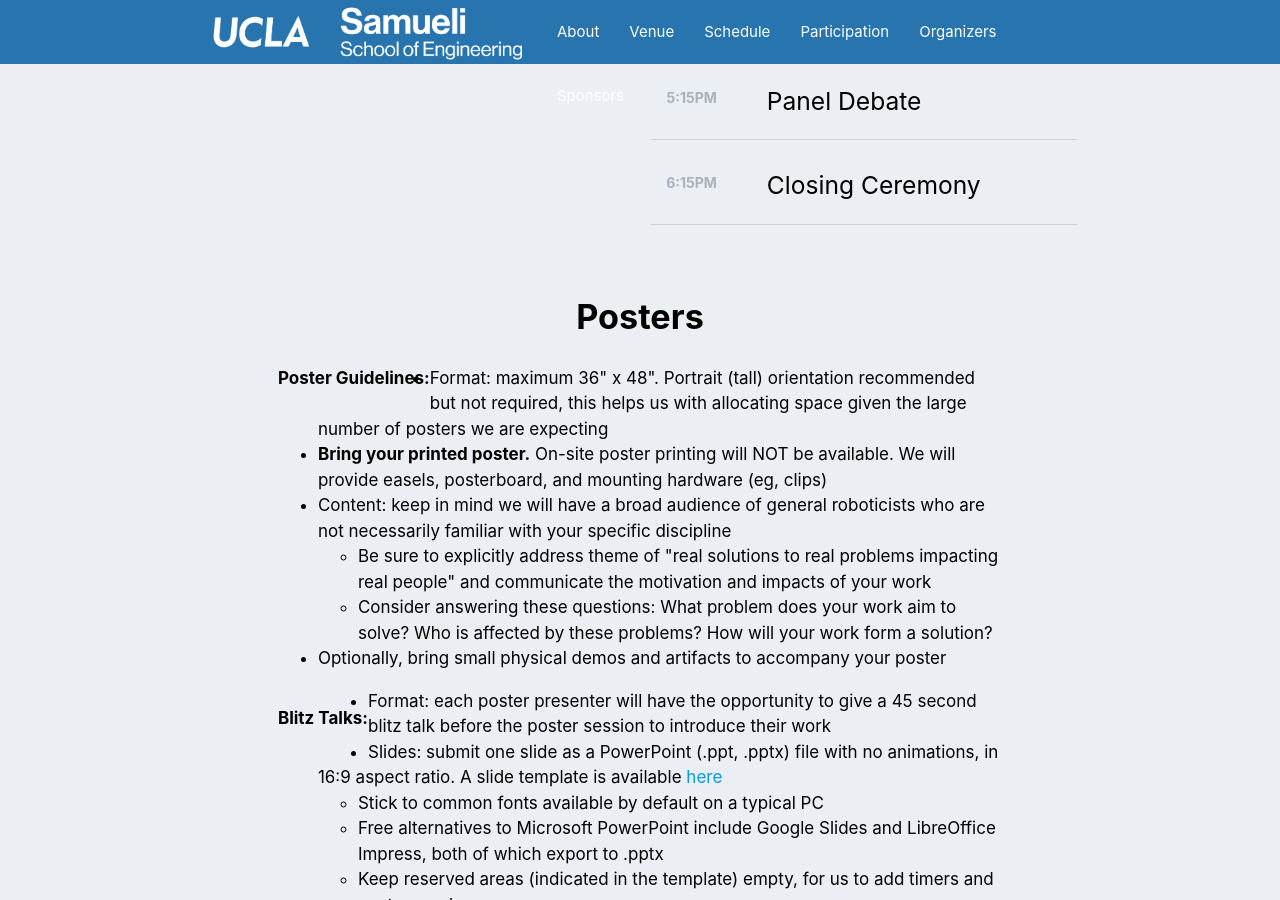
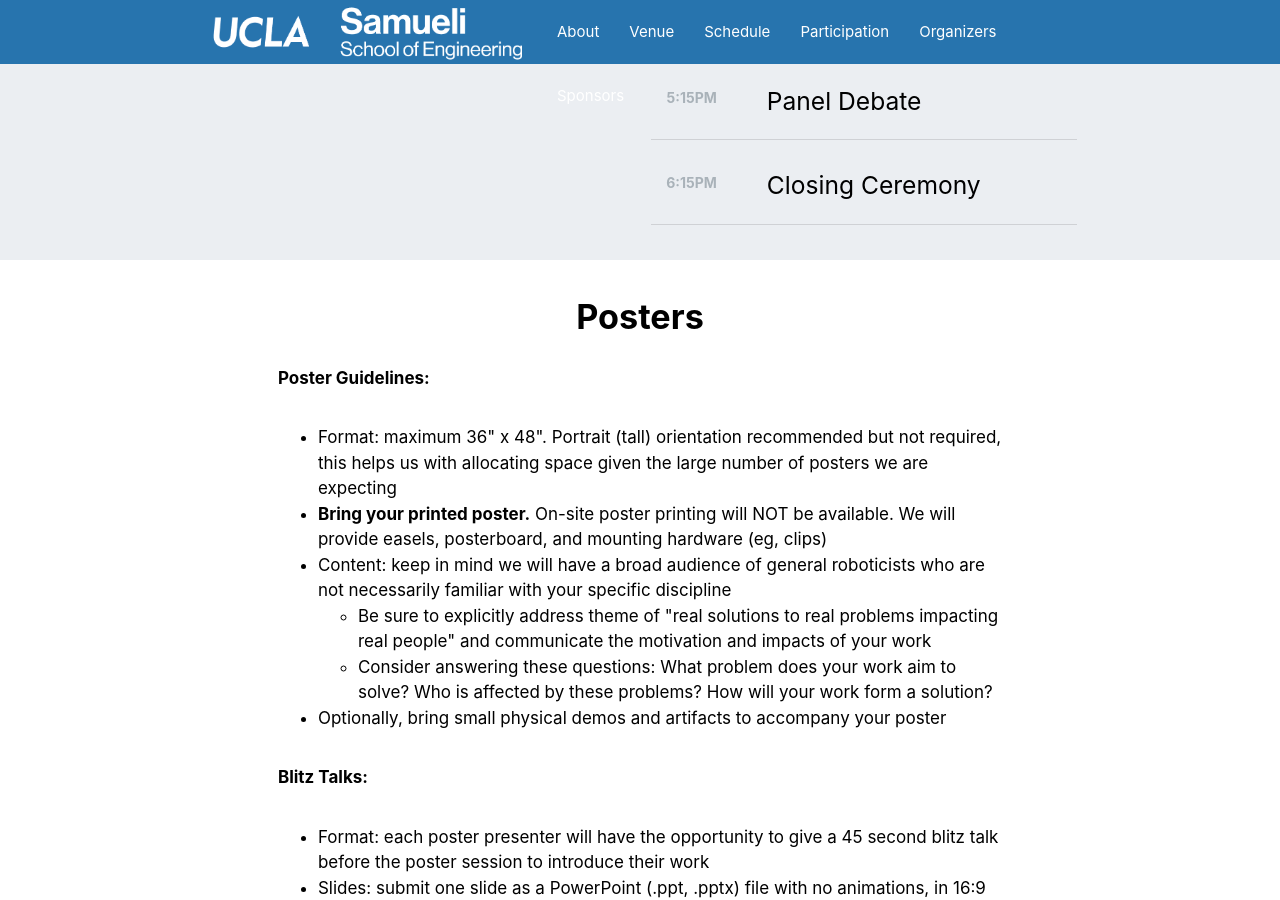
Before and after one commit to scr2022/scr2022.github.io, a Jekyll site: the page built from index.html, in a window 1280 px wide and 900 px high, scrolled down 2655 px. Built offline with Jekyll 4.4.1, drawn with Linux system fonts in a browser that asks for light colours.

Commit message:
second pass change to during format

```diff
--- a/_includes/posters_guidelines.html
+++ b/_includes/posters_guidelines.html
@@ -1,12 +1,14 @@
 <!-- Posters section -->
-      <div class="section scrollspy section-gray-section" id="posters">
+      <div class="section scrollspy section-white-section" id="posters">
         <div class="container">
-          <h4 class="center-align section-gray-header">Posters</h4>
+          <h4 class="center-align section-white-header">Posters</h4>
 
           <div class="row">
-            <div class="col s12 m10 offset-m1 l10 offset-l1 section-gray-body">
+            <div class="col s12 m10 offset-m1 l10 offset-l1 section-white-body">
               <p class="left"><b>Poster Guidelines:</b></p>
+            </div>
 
+            <div class="col s12 m10 offset-m1 l10 offset-l1 section-white-body">
               <ul class="browser-default">
                 <li>Format: maximum 36" x 48". Portrait (tall) orientation recommended but not required, this helps us with allocating space given the large number of posters we are expecting</li>
                 <li><b>Bring your printed poster.</b> On-site poster printing will NOT be available. We will provide easels, posterboard, and mounting hardware (eg, clips)</li>
@@ -18,9 +20,13 @@
                 </li>
                 <li>Optionally, bring small physical demos and artifacts to accompany your poster</li>
               </ul>
+            </div>
 
+            <div class="col s12 m10 offset-m1 l10 offset-l1 section-white-body">
               <p class="left"><b>Blitz Talks:</b></p>
+            </div>
 
+            <div class="col s12 m10 offset-m1 l10 offset-l1 section-white-body">
               <ul class="browser-default">
                 <li>Format: each poster presenter will have the opportunity to give a 45 second blitz talk before the poster session to introduce their work</li>
                 <li>Slides: submit one slide as a PowerPoint (.ppt, .pptx) file with no animations, in 16:9 aspect ratio. A slide template is available <a href="/files/SCR_BlitzTalk_template.pptx">here</a></li>
@@ -50,7 +56,6 @@
 
               </ul>
 
-
             </div>
           </div>
         </div>
--- a/_includes/speakers_guidelines.html
+++ b/_includes/speakers_guidelines.html
@@ -1,12 +1,14 @@
 <!-- Speakers section -->
-      <div class="section scrollspy section-gray-section" id="speakers">
+      <div class="section scrollspy section-white-section" id="speakers">
         <div class="container">
-          <h4 class="center-align section-gray-header">Speakers</h4>
+          <h4 class="center-align section-white-header">Speakers</h4>
 
           <div class="row">
-            <div class="col s12 m10 offset-m1 l10 offset-l1 section-gray-body">
+            <div class="col s12 m10 offset-m1 l10 offset-l1 section-white-body">
               <p class="left"><b>Rising Stars Guidelines:</b></p>
+            </div>
 
+            <div class="col s12 m10 offset-m1 l10 offset-l1 section-white-body">
               <ul class="browser-default">
                   <li>Structure: 8 minutes talk followed by 4 minutes Q&#A. Please time your talks beforehand, we have a packed schedule and will enforce limits</li>
                   <li>Day-of Logistics: be prepared to be on-deck during the preceding talk, to allow a speedy and efficient turnaround of 2 minutes</li>
@@ -22,9 +24,11 @@
           </div>
 
           <div class="row">
-            <div class="col s12 m10 offset-m1 l10 offset-l1 section-gray-body">
+            <div class="col s12 m10 offset-m1 l10 offset-l1 section-white-body">
               <p class="left"><b>New Faculty Guidelines:</b></p>
+            </div>
 
+            <div class="col s12 m10 offset-m1 l10 offset-l1 section-white-body">
               <ul class="browser-default">
                   <li>Structure: 8 minutes talk followed by 3 minutes Q&#A. Please time your talks beforehand, we have a packed schedule and will enforce limits</li>
                   <li>Day-of Logistics: be prepared to be on-deck during the preceding talk, to allow a speedy and efficient turnaround of 2 minutes</li>
--- a/_includes/workshops_descriptions.html
+++ b/_includes/workshops_descriptions.html
@@ -1,15 +1,15 @@
 <!-- Workshops section -->
-      <div class="section scrollspy section-white-section" id="workshops">
+      <div class="section scrollspy section-gray-section" id="workshops">
         <div class="container">
-          <h4 class="center-align section-white-header">Workshops</h4>
+          <h4 class="center-align section-gray-header">Workshops</h4>
 
           <div class="row">
-            <div class="col s12 m10 offset-m1 l10 offset-l1 section-white-body">
+            <div class="col s12 m10 offset-m1 l10 offset-l1 section-gray-body">
               <p class="left">
                 We are now accepting workshop/tutorial proposals for {{site.conference_title_short}} {{site.year}}. We will be selecting a small number of highly interactive human-centric workshops that highlight real impact. If you are interested in holding a workshop at {{site.conference_title_short}} {{site.year}}, please submit the following:
               </p>
             </div>
-            <div class="col s12 m10 offset-m1 l10 offset-l1 section-white-body">
+            <div class="col s12 m10 offset-m1 l10 offset-l1 section-gray-body">
               <ul class="browser-default">
                 <li><b>Proposal:</b> A three-page proposal describing the activities of the proposed workshop including:
                 <ol class="browser-default">
```
Also changed, not shown: 1 other file.
